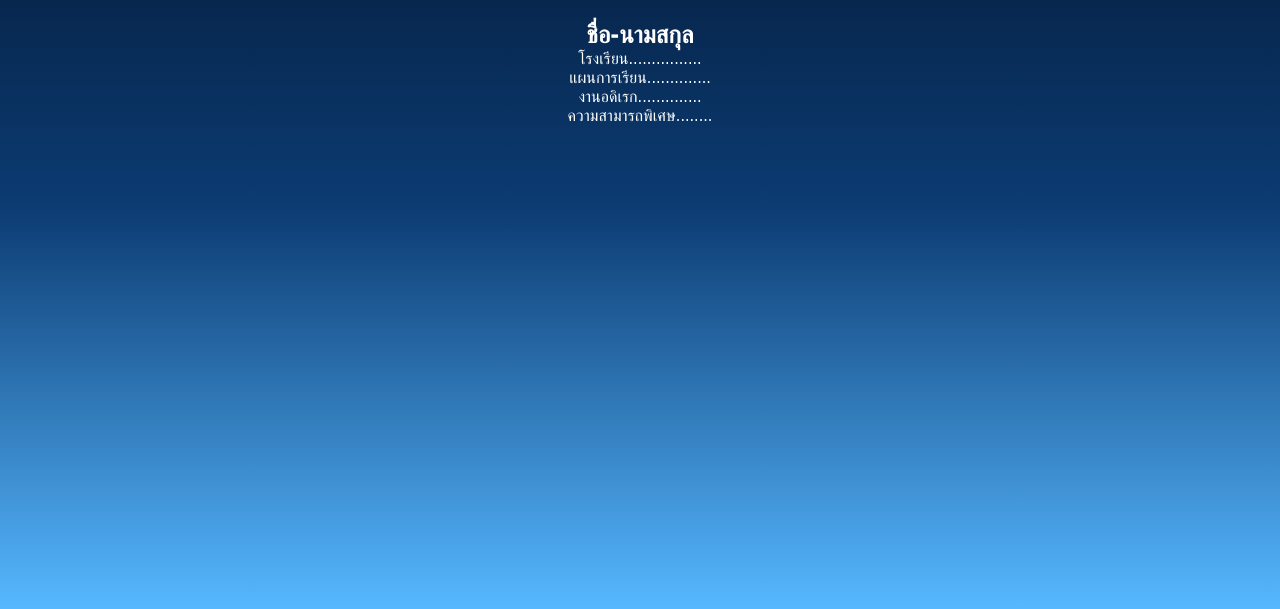
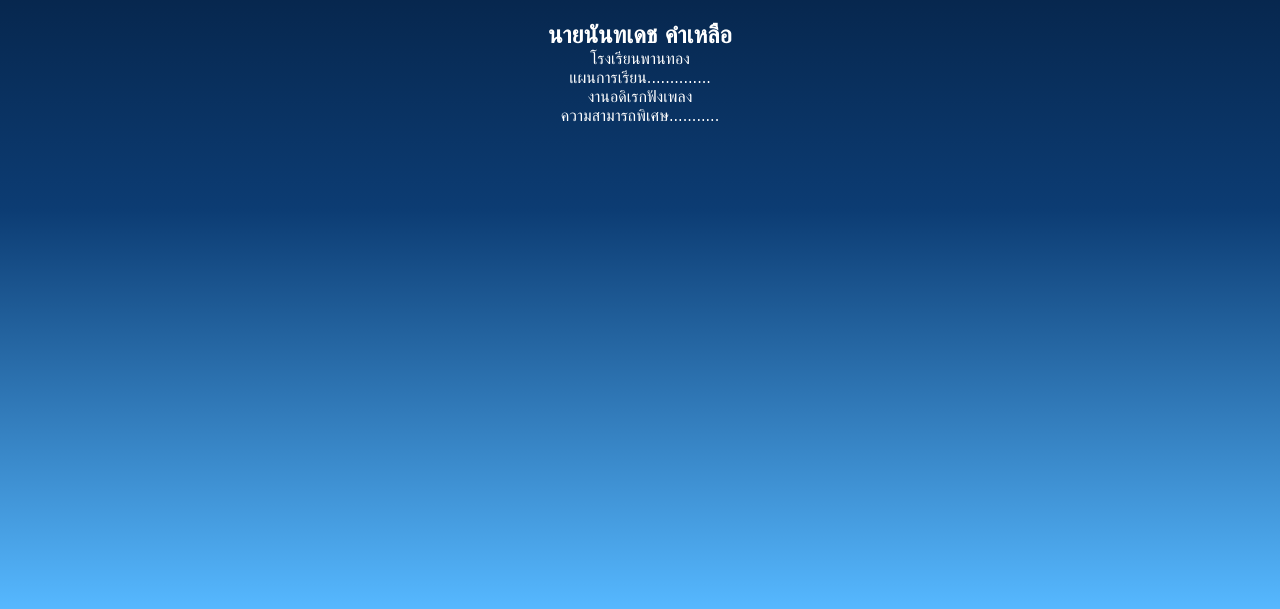
Before and after one commit to Kiw2008/portfolio02, a plain HTML site: page about.html in a window 1280 px wide. Shown: the part 191-800 px from the top of the page. Drawn offline with Linux system fonts and the light colour scheme.

Commit message:
Update about.html

```diff
--- a/about.html
+++ b/about.html
@@ -36,15 +36,15 @@
 
 <img src="images/profile.jpg" class="profile">
 
-<h2>ชื่อ-นามสกุล</h2>
+<h2>นายนันทเดช คำเหลือ</h2>
 
-<p>โรงเรียน................</p>
+<p>โรงเรียนพานทอง</p>
 
 <p>แผนการเรียน..............</p>
 
-<p>งานอดิเรก..............</p>
+<p>งานอดิเรกฟังเพลง</p>
 
-<p>ความสามารถพิเศษ........</p>
+<p>ความสามารถพิเศษ...........</p>
 
 </div>
 
```
